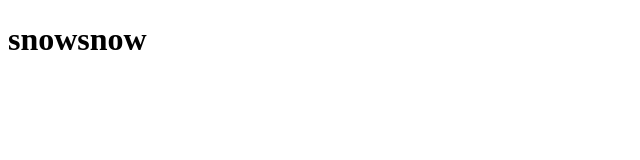
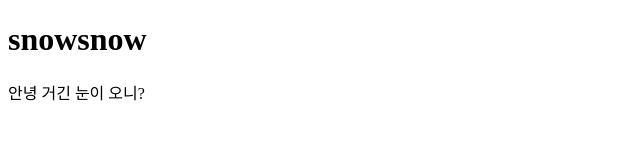
Before and after one commit to so-y2on/snowcat, a plain HTML site: page index.html in a window 1280 px wide. Shown: the whole page, without its empty margins (0-640 px from the left). Drawn offline with Linux system fonts and the light colour scheme.

Commit message:
서울 추가

```diff
--- a/index.html
+++ b/index.html
@@ -8,5 +8,6 @@
 </head>
 <body>
   <h1>snowsnow</h1>
+  <div>안녕 거긴 눈이 오니?</div>
 </body>
 </html>
```
Also changed, not shown: 1 other file.
